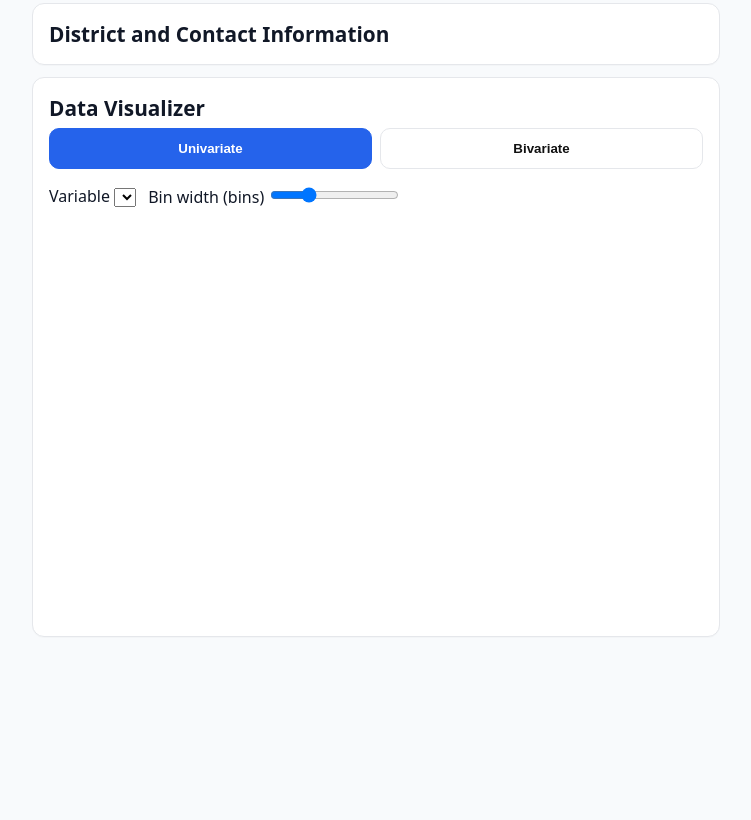
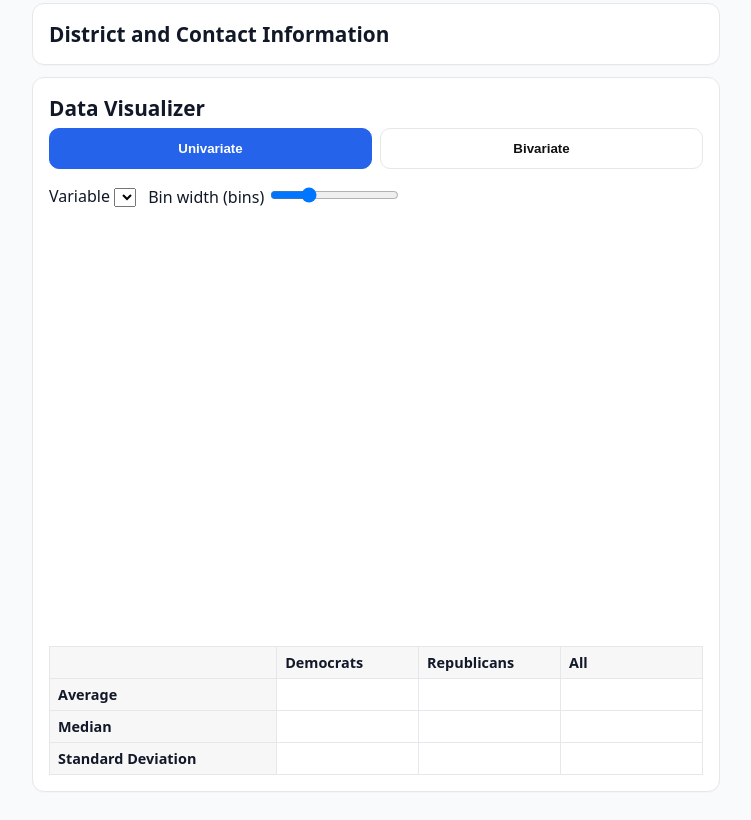
Before and after one commit to WyattBrannon/demosthenes-website, a plain HTML site: page aggregate.html in a window 1280 px wide. Shown: the part 1338-2158 px from the top of the page, without its empty margins (264-1015 px from the left). Before the commit the page ends 2003 px from the top, so only its background shows below. Drawn offline with nearby package versions, Linux system fonts and the light colour scheme; no server answers.

Commit message:
Update aggregate.html

```diff
--- a/aggregate.html
+++ b/aggregate.html
@@ -89,6 +89,32 @@
 }
 </style>
 
+
+<style>
+.dv-stats-table {
+  table-layout: fixed;
+  width: 100%;
+  width: 100%;
+  border-collapse: collapse;
+  margin-top: 1em;
+  text-align: center;
+  font-size: 0.9em;
+}
+.dv-stats-table th,
+.dv-stats-table td {
+  width: 25%;
+  border: 1px solid #e5e7eb;
+  padding: 6px 8px;
+}
+.dv-stats-table th {
+  background: #f7f7f7;
+  font-weight: 600;
+  text-align: left;
+}
+.dv-stats-table thead th:first-child { width: 40%; }
+.dv-stats-note { color: var(--muted); font-size: 0.85em; margin-top: 6px; }
+</style>
+
 </head>
 <body>
   <div class="wrap">
@@ -140,6 +166,24 @@
               </label>
             </div>
             <canvas id="dv-uni-chart" height="320"></canvas>
+<div id="uniStatsContainer">
+  <table class="dv-stats-table">
+    <thead>
+      <tr>
+        <th></th>
+        <th>Democrats</th>
+        <th>Republicans</th>
+        <th>All</th>
+      </tr>
+    </thead>
+    <tbody>
+      <tr><th>Average</th><td></td><td></td><td></td></tr>
+      <tr><th>Median</th><td></td><td></td><td></td></tr>
+      <tr><th>Standard Deviation</th><td></td><td></td><td></td></tr>
+    </tbody>
+  </table>
+</div>
+
           </div>
 
           <div id="dv-bi" class="stack" hidden style="display:none;">
```
